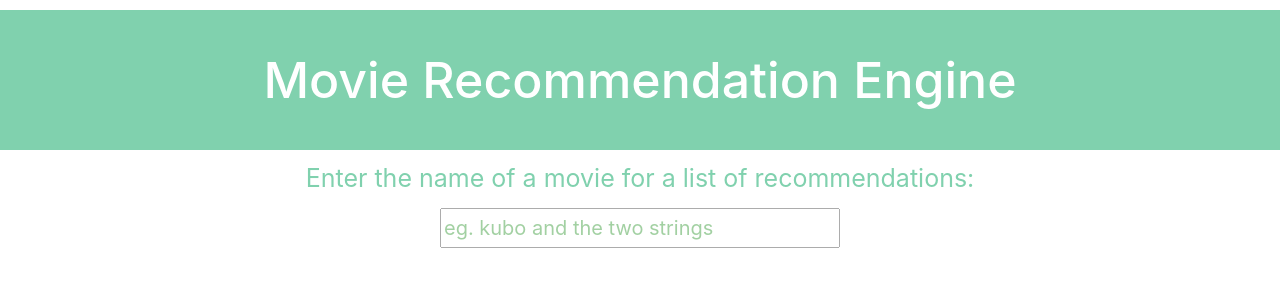
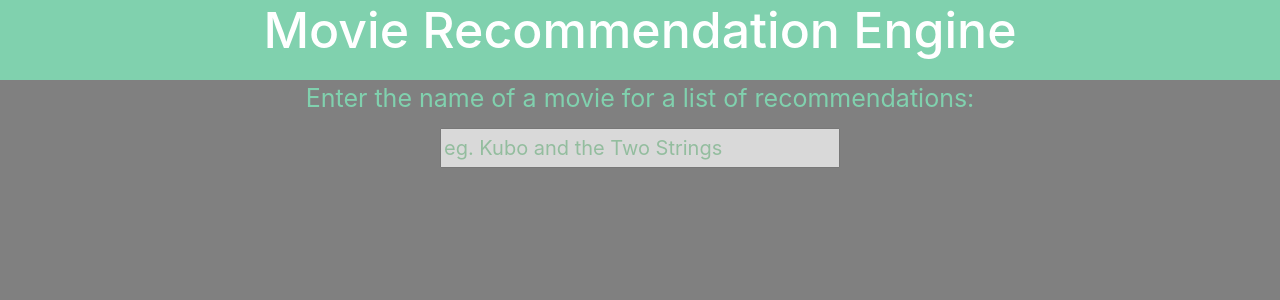
Before and after one commit to jenn14108/MovieRecommender, a React (Create React App) app in the folder frontend/: page / in a window 1280 px wide. Shown: the top 300 px of the page. Built offline with nearby package versions, Linux system fonts and the light colour scheme.

Commit message:
change background color, cleanup

```diff
--- a/frontend/src/App.css
+++ b/frontend/src/App.css
@@ -2,16 +2,9 @@
   text-align: center;
 }
 
-.App-logo {
-  /* animation: App-logo-spin infinite 20s linear; */
-  height: 60px;
-  display:inline;
-}
-
 .App-header {
   background-color: #80d1ae;
-  height: 120px;
-  padding-top:20px;
+  height: 80px;
   color: white;
 }
 
--- a/frontend/src/components/SearchBar.js
+++ b/frontend/src/components/SearchBar.js
@@ -11,7 +11,7 @@ class SearchBar extends Component {
     return(
       <div className='searchBar'>
         <input
-          placeholder='eg. kubo and the two strings'
+          placeholder='eg. Kubo and the Two Strings'
         />
       </div>
     )
--- a/frontend/src/styles/Global.css
+++ b/frontend/src/styles/Global.css
@@ -20,7 +20,7 @@ body {
   text-align: center;
   font-size: 25px;
   margin: 0;
-  padding-top: 10px;
+  background-color: gray;
 }
 
 ul,
--- a/frontend/src/styles/SearchBar.css
+++ b/frontend/src/styles/SearchBar.css
@@ -7,13 +7,13 @@ input {
   height: 40px;
   width: 400px;
   font-size:20px;
-  color: green;
-  opacity: 0.6;
+  color: #73c78a;
+  opacity: 0.7;
 }
 
 /* styles the placeholder text */
 ::placeholder {
   font-size: 20px;
-  color: green;
-  opacity: 0.6;
+  color: #73c78a;
+  opacity: 0.7;
 }
```
